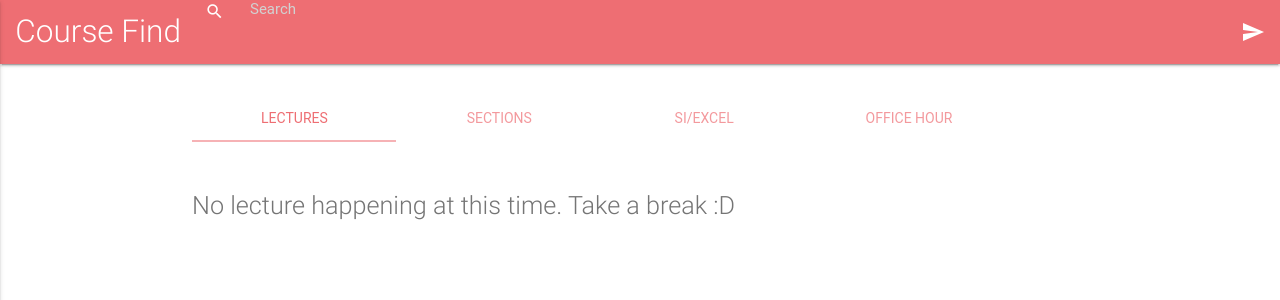
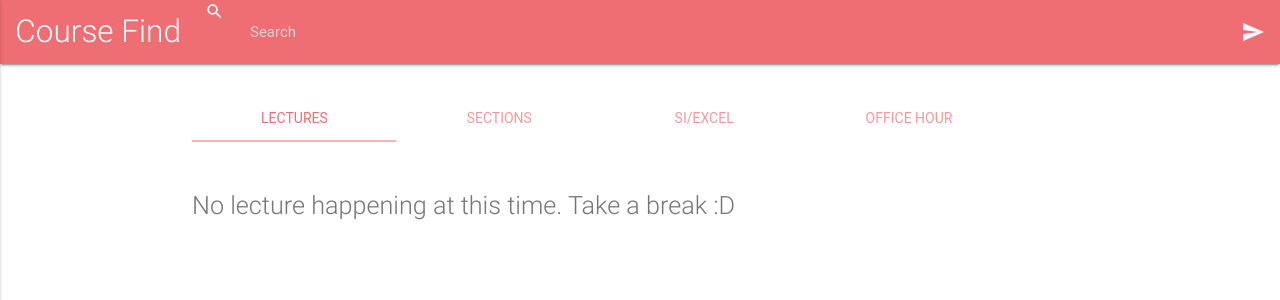
Before and after one commit to justinchuby/cmu-coursefind, a Django app: page / in a window 1280 px wide. Shown: the top 300 px of the page. Run offline with Django 3.2, Linux system fonts and the light colour scheme; data that the repository does not hold is empty; some libraries are stand-ins or nearby versions; some web fonts are replaced.

Commit message:
Fix search bar display on chrome

```diff
--- a/coursefind-django/app/templates/app/layout.html
+++ b/coursefind-django/app/templates/app/layout.html
@@ -36,7 +36,7 @@
         <div class="nav-wrapper">
           <a href="#" data-activates="slide-out" class="button-collapse hide-on-med-and-up"><i class="material-icons">menu</i></a>
           <a href="/" class="brand-logo left hide-on-small-only light" id="brand-logo">&nbsp; Course Find</a>
-          <div class="row">
+          <div class="row" style="height: 100%;">
               <form method="GET" action="/{{ search_index|default:'' }}" class="col s8 m10 l11" id="search-box">
                 <div class="input-field">
                     <input type="search" name="q" class="field {% if search_tip %}tooltipped{% endif %}"
```
